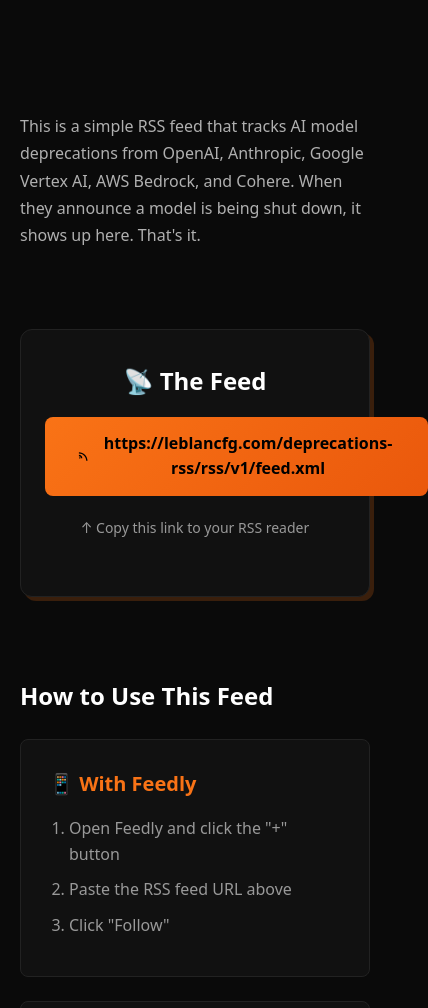
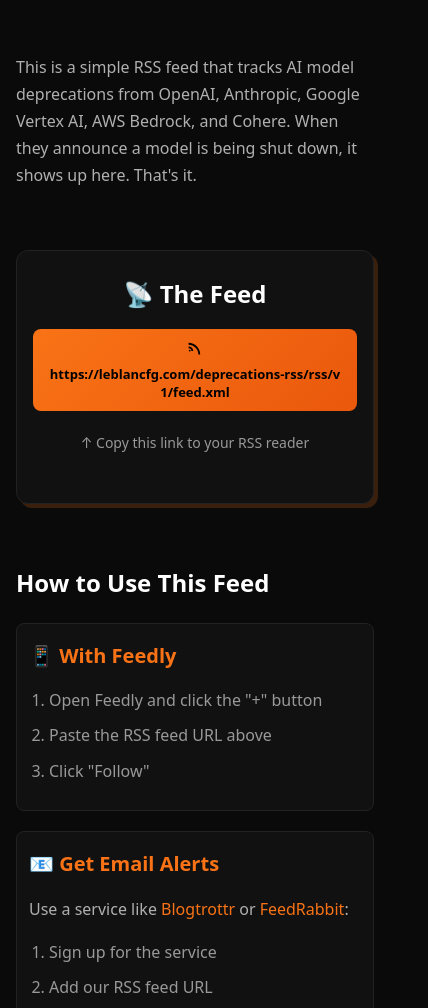
Before and after one commit to leblancfg/deprecations-rss, a plain HTML site: page docs/index.html in a window 390 px wide. Shown: the part 133-1141 px from the top of the page, 428 px wide, since content can reach past the window. Drawn offline with Linux system fonts and the light colour scheme.

Commit message:
fix: Improve mobile responsive design for landing page
- Fix subscribe button overflow on small screens with word-break
- Reduce diagonal shadow offsets to prevent horizontal scrolling
- Add extra small screen breakpoint (≤480px) with vertical button layout
- Improve mobile spacing and padding for better readability
- Make RSS icon and button stack vertically on tiny screens

```diff
--- a/docs/styles.css
+++ b/docs/styles.css
@@ -100,6 +100,8 @@ a:hover {
     transition: all 0.2s;
     border: none;
     cursor: pointer;
+    min-width: 0;
+    overflow-wrap: break-word;
 }
 
 .subscribe-button:hover {
@@ -286,7 +288,61 @@ footer a:hover {
         box-shadow: 4px 4px 0 rgba(249, 115, 22, 0.2);
     }
 
+    .subscribe-button {
+        font-size: 14px;
+        padding: 12px 20px;
+        word-break: break-all;
+        text-align: center;
+    }
+
+    .method {
+        padding: 20px 16px;
+        margin: 20px 0;
+    }
+
+    .method:hover {
+        transform: translate(-1px, -1px);
+        box-shadow: 2px 2px 0 rgba(249, 115, 22, 0.1);
+    }
+
     .stats {
         grid-template-columns: 1fr;
     }
+
+    section {
+        margin: 60px 0;
+    }
 }
+
+/* Extra small mobile */
+@media (max-width: 480px) {
+    .container {
+        padding: 10px 16px;
+    }
+
+    h1 {
+        font-size: 1.75rem;
+    }
+
+    .subscribe-card {
+        padding: 24px 16px;
+        margin: 32px 0;
+    }
+
+    .subscribe-button {
+        font-size: 13px;
+        padding: 10px 16px;
+        flex-direction: column;
+        gap: 8px;
+        line-height: 1.4;
+    }
+
+    .rss-icon {
+        width: 18px;
+        height: 18px;
+    }
+
+    .method {
+        padding: 16px 12px;
+    }
+}
```
